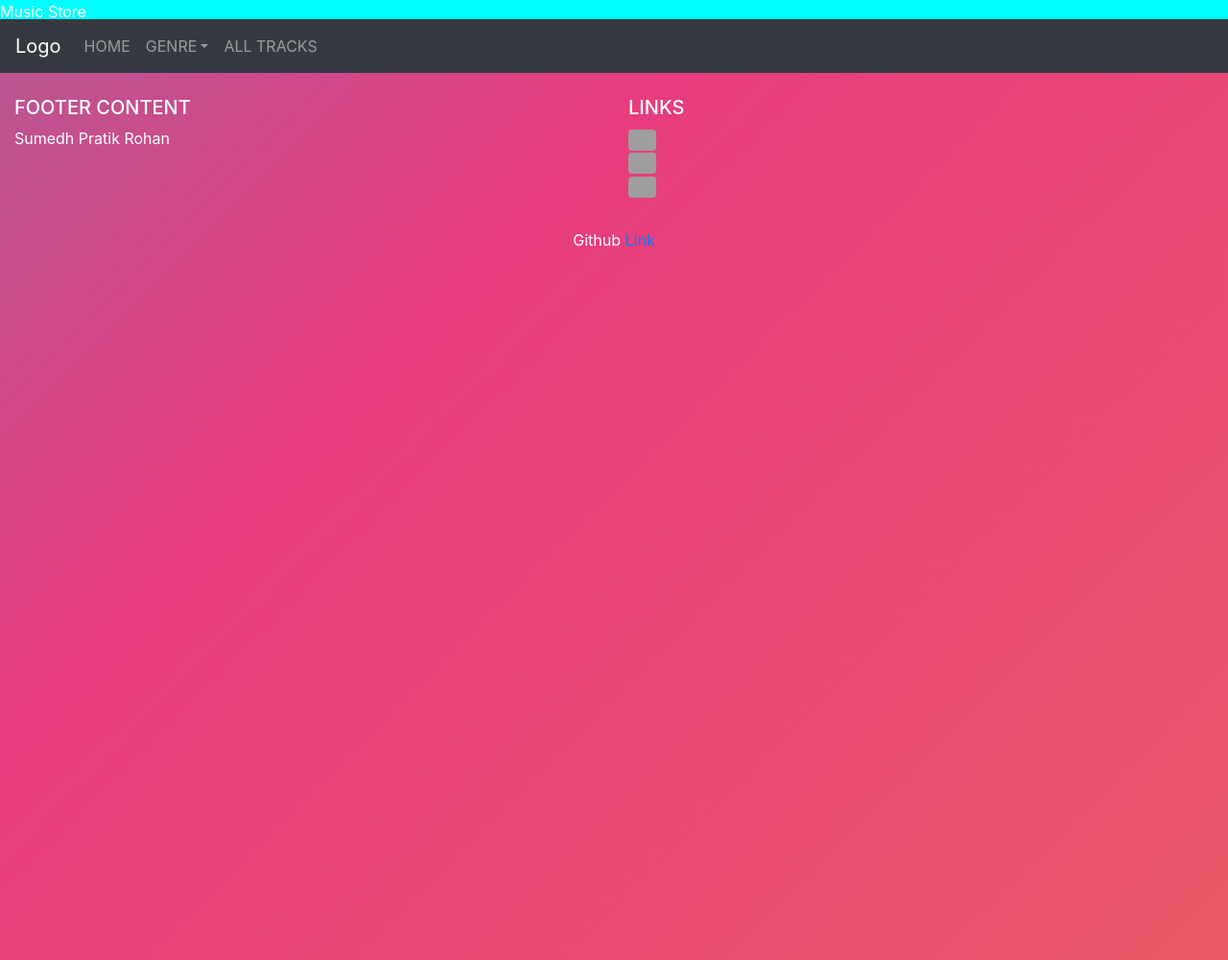
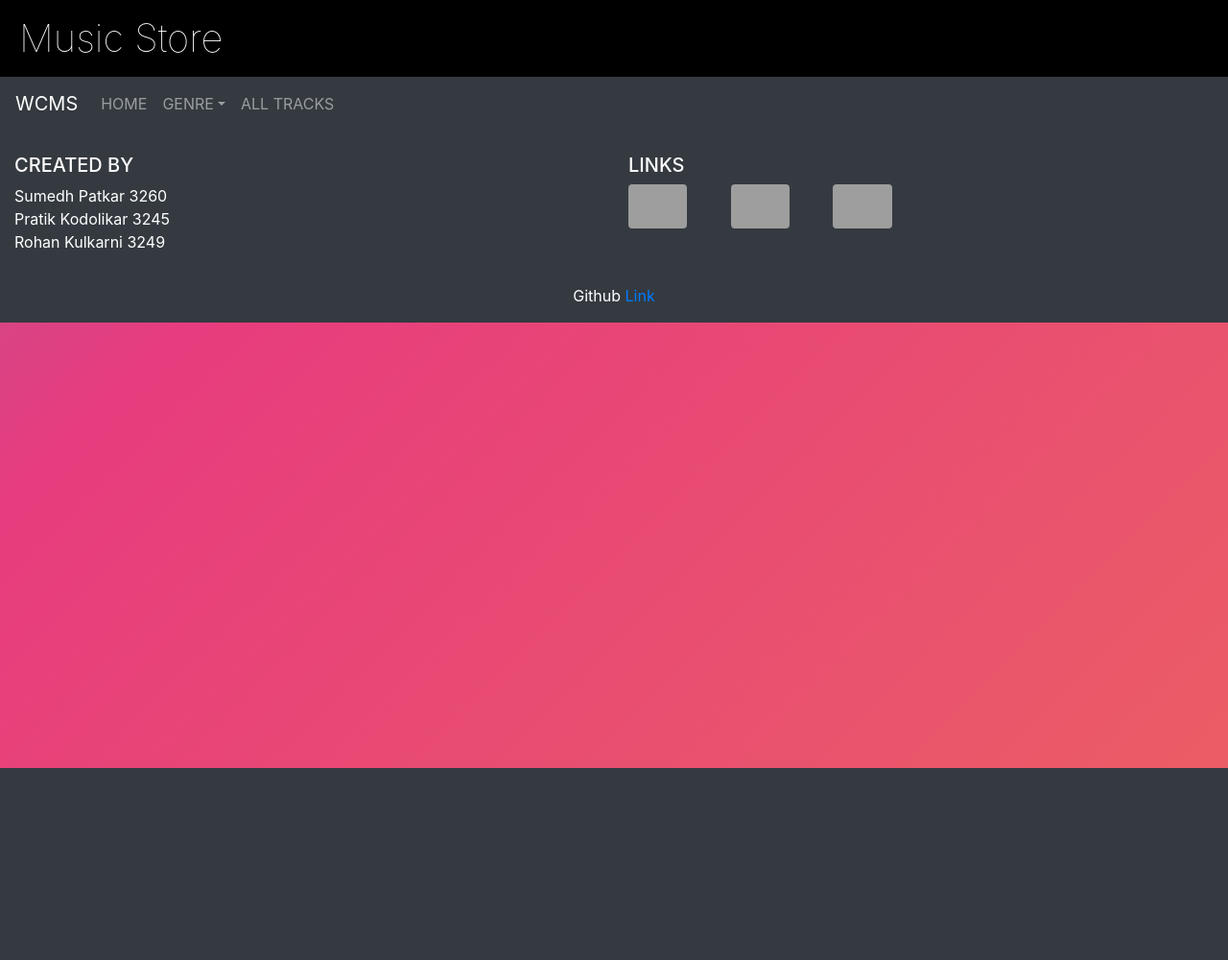
Before and after one commit to Sumedh-Patkar/MusicStore, a Django app: template MusicDownload/templates/MusicDownload/track.html in a window 1280 px wide. Shown: the whole page at 96% size. After the commit the page ends 800 px from the top, so only its background shows below. Run offline with Django 3.2, Linux system fonts and the light colour scheme; the template is opened without the code that fills it, so the values that code supplies are empty; some libraries are stand-ins or nearby versions; grey boxes are pictures that could not be loaded.

Commit message:
Improved User Interface

```diff
--- a/MusicDownload/templates/MusicDownload/base.html
+++ b/MusicDownload/templates/MusicDownload/base.html
@@ -64,14 +64,14 @@
 
 
     </head>
-    <body  style="height:1000px; " >
+    <body  style="height:800px; " >
 
     <div id="container">
 
     {% if page_variable != "home" %}
 
-    <div id="header">
-        <div id = "logo" style="height:20px; background-color: cyan;"> Music Store </div>
+    <div id="header" style="height:80px; background-color: black;">
+        <div id = "logo" style="height:50px; background-color: black; font-size:40px; font-weight: 4; padding-left: 20px; padding-top: 10px"> Music Store </div>
     </div>
 
     {% else %}
@@ -81,16 +81,16 @@
         <!-- <div id = "logo"> Logo(add image) </div> -->
         <div class="container-fluid">
           <br>
-          <h1>Music Store</h1>
+          <h1 style="font-size: 70px;">Music Store</h1>
         </div>
     </div>
 
     {% endif %}
 
-    <div>
+
     <!-- Navbar -->
     <nav class="navbar navbar-expand-sm bg-dark navbar-dark sticky-top">
-    <a class="navbar-brand" href="#">Logo</a>
+    <a class="navbar-brand" href="#">WCMS</a>
         <ul class="navbar-nav">
             <li class="nav-item">
                 <a class="nav-link" href="/#header">HOME</a>
@@ -99,12 +99,6 @@
                 <a class="nav-link dropdown-toggle" id="navbarDropdownMenuLink" data-toggle="dropdown" aria-haspopup="true" aria-expanded="false" href="#">GENRE</a>
               <i class="fa fa-caret-down"></i>
               <div class="dropdown-menu">
-
-               <!--  <a class="dropdown-item" href="#">Trance</a>
-                <a class="dropdown-item" href="#">Bollywood</a>
-                <a class="dropdown-item" href="#">Marathi</a>
-                <a class="dropdown-item" href="#">House</a>
-                <a class="dropdown-item" href="#">Pop</a> -->
 
                 {%for genre in all_genres%}
                     <a class="dropdown-item" href="/genre/{{ genre.pk }}">{{ genre.genre_name }}</a>
@@ -115,8 +109,9 @@
                 <a class="nav-link" href="/track-list">ALL TRACKS</a>
             </li>
         </ul>
+
       </nav>
-      </div>
+
     {% if page_variable == "home" %}
     {% block home %}
     {% endblock %}
@@ -138,7 +133,7 @@
     {% endif %}
 
      <!-- Change this footer too -->
-    <footer class="page-footer font-small blue pt-4">
+    <footer class="page-footer font-small blue pt-4 bg-dark">
 
     <!-- Footer Links -->
     <div class="container-fluid text-center text-md-left">
@@ -150,8 +145,8 @@
         <div class="col-md-6 mt-md-0 mt-3">
 
           <!-- Content -->
-          <h5 class="text-uppercase">Footer Content</h5>
-          <p>Sumedh Pratik Rohan</p>
+          <h5 class="text-uppercase">Created by</h5>
+          <p>Sumedh Patkar 3260<br>Pratik Kodolikar 3245<br>Rohan Kulkarni 3249</p>
 
         </div>
         <!-- Grid column -->
@@ -164,17 +159,17 @@
             <!-- Links -->
             <h5 class="text-uppercase">Links</h5>
 
-            <ul class="list-unstyled">
-              <li>
-                <a href="#!"><img class="img-fluid rounded" src="../../media/instagram.jpg" alt="" border="3" style="height: 10%;width: 10%"></a>
-              </li>
-              <li>
-                <a href="#!"><img class="img-fluid rounded" src="../../media/twitter.png" alt="" border="3" style="height: 10%;width: 10%"></a>
-              </li>
-              <li>
-                <a href="#!"><img class="img-fluid rounded" src="../../media/facebook.png" alt="" border="3" style="height: 10%;width: 10%"></a>
-              </li>
-            </ul>
+            <div class="row">
+              <div class = "col">
+                <a href="#!"><img class="img-fluid rounded" src="../../media/instagram.jpeg" alt="" border="3" style="height: 100%;width: 80%"></a>
+              </div>
+              <div class = "col">
+                <a href="#!"><img class="img-fluid rounded" src="../../media/twitter.jpg" alt="" border="3" style="height: 100%;width: 80%"></a>
+              </div>
+              <div class = "col">
+                <a href="#!"><img class="img-fluid rounded" src="../../media/facebook.png" alt="" border="3" style="height: 100%;width: 80%"></a>
+              </div>
+            </div>
 
           </div>
       </div>
```
Also changed, not shown: MusicDownload/templates/MusicDownload/genre.html (+4 -5 lines), MusicDownload/templates/MusicDownload/home.html (+10 -7 lines), MusicDownload/templates/MusicDownload/track-list.html (+5 -6 lines), MusicDownload/templates/MusicDownload/track.html (+18 -16 lines).
